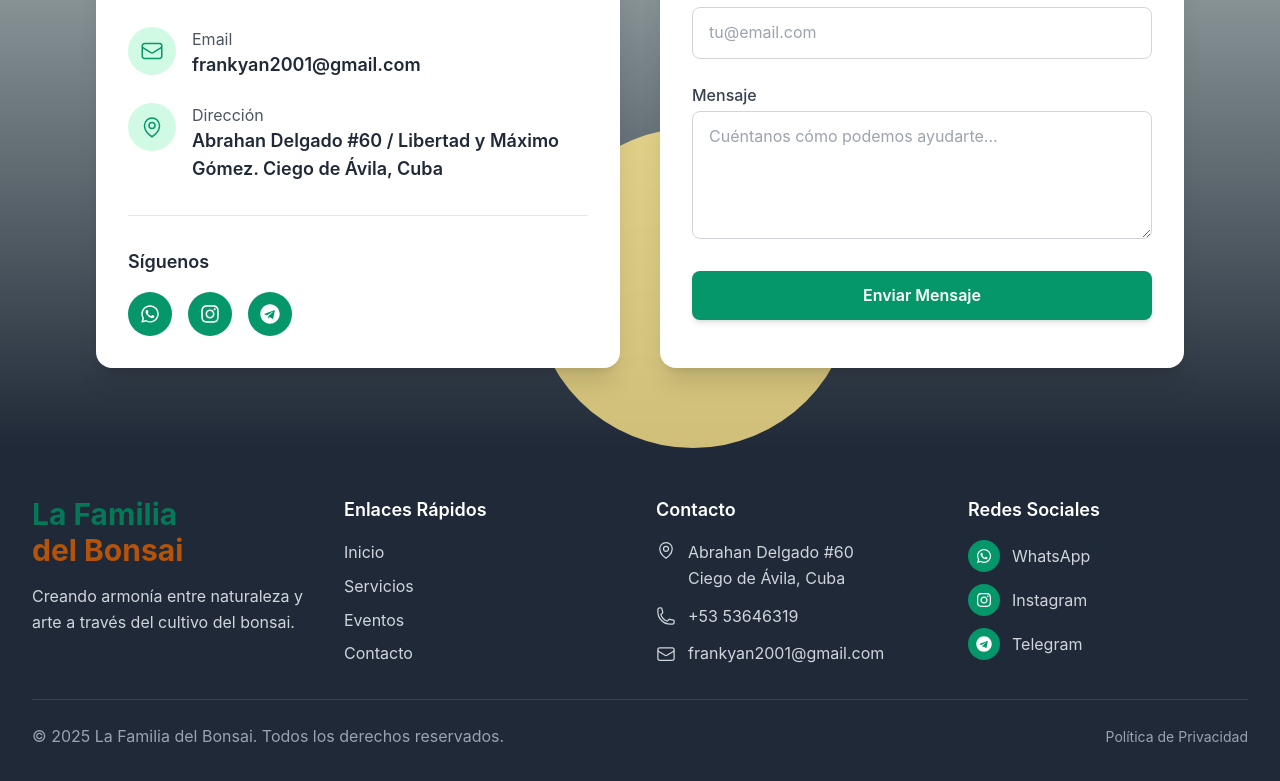
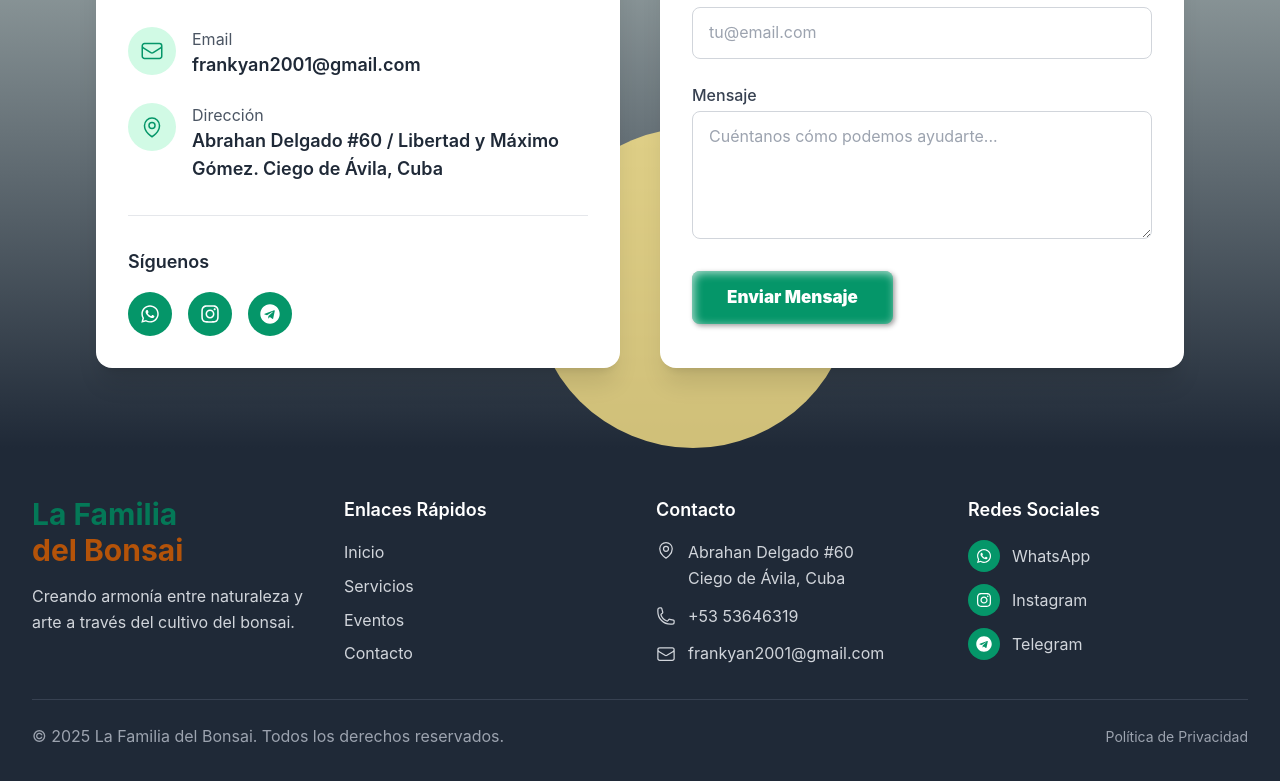
Before and after one commit to FrankyAntonioRodriguezHernandez/la-familia-del-bonsai-React, a React (Create React App) app: page / in a window 1280 px wide. Shown: the part 3993-4774 px from the top of the page. Built offline with nearby package versions, Linux system fonts and the light colour scheme.

Commit message:
Poniendo PlantButton en Contact

```diff
--- a/src/pages/home/components/Contact.jsx
+++ b/src/pages/home/components/Contact.jsx
@@ -2,6 +2,7 @@ import React, { useRef } from 'react';
 import emailjs from '@emailjs/browser';
 import { PhoneIcon, EnvelopeIcon, MapPinIcon } from '@heroicons/react/24/outline';
 import { FaWhatsapp, FaInstagram, FaFacebook, FaTwitter, FaTelegram } from 'react-icons/fa';
+import PlantButton from '../../../components/PlantButton';
 
 const Contact = () => {
   const form = useRef();
@@ -168,11 +169,8 @@ const Contact = () => {
                 ></textarea>
               </div>
 
-                <button
-                  type="submit"
-                  className="w-full bg-emerald-600 hover:bg-emerald-700 text-white px-6 py-3 rounded-lg font-semibold transition-colors duration-300 shadow-md"
-                >
-                  Enviar Mensaje
+                <button type="submit">
+                  <PlantButton text="Enviar Mensaje" />
                 </button>
               </form>
             </div>
```
